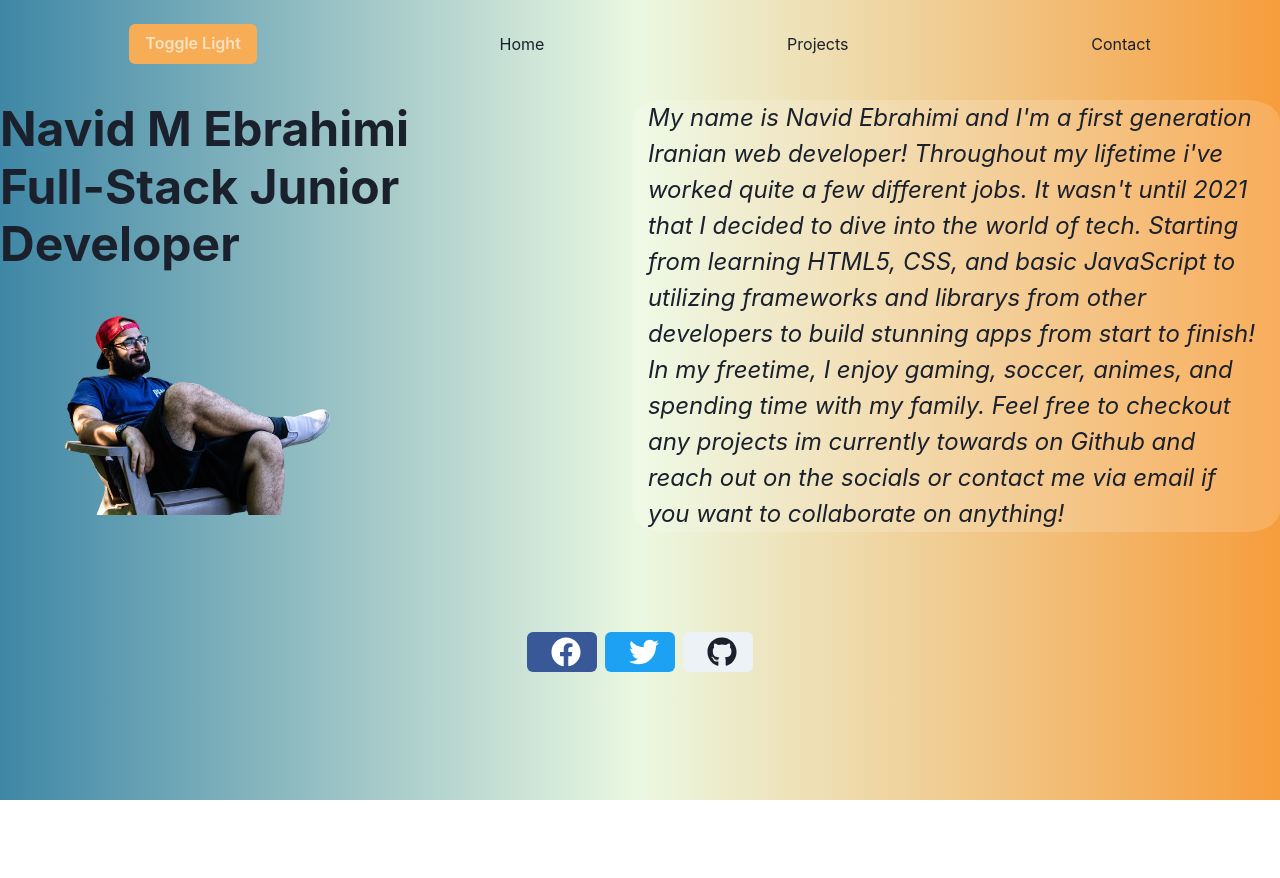
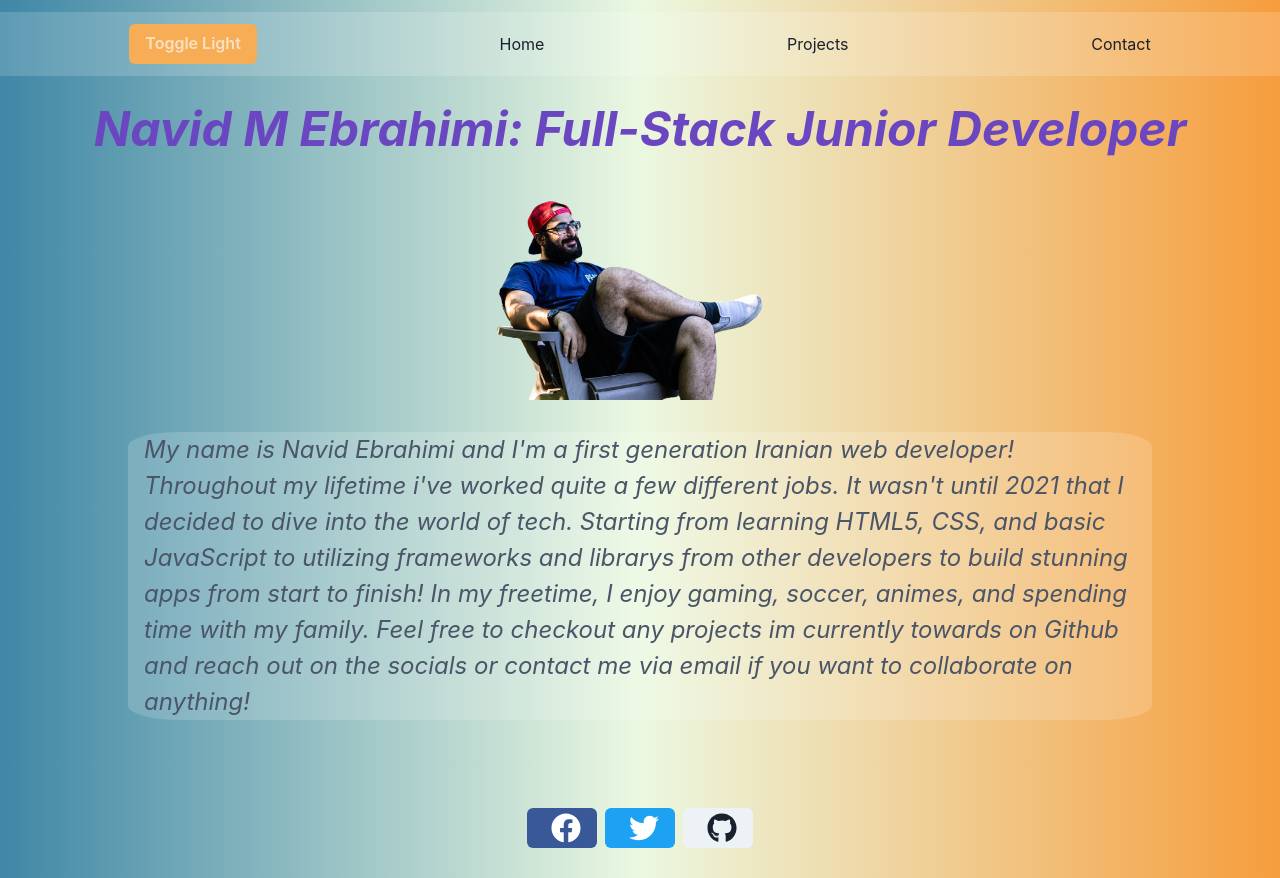
Before and after one commit to nme22/next-portfolio, a Next.js app in the folder portfolio/: page / in a window 1280 px wide. Before the commit the page ends 800 px from the top, so only its background shows below. Built offline with nearby package versions, Linux system fonts and the light colour scheme.

Commit message:
save for the night

```diff
--- a/portfolio/components/Navbar.js
+++ b/portfolio/components/Navbar.js
@@ -2,11 +2,12 @@ import { HStack, Button, useColorMode, Box, Text } from '@chakra-ui/react';
 import { useColorModeValue } from '@chakra-ui/color-mode';
 import Link from 'next/link';
 import { FaReact } from 'react-icons/fa';
+import { withTheme } from '@emotion/react';
 
 const PortNavbar = () => {
   const { colorMode, toggleColorMode } = useColorMode();
 
-  const bg = useColorModeValue('#FF5F1F', '#00FFFF');
+  const bg = useColorModeValue('whiteAlpha.300', 'gray.700');
   const color = useColorModeValue('whiteAlpha.700', 'gray.700');
   return (
     <HStack
@@ -15,6 +16,7 @@ const PortNavbar = () => {
       p={3}
       justifyContent="space-around"
       w={{ base: '100%', md: '100%', lg: '100%' }}
+      bg={bg}
     >
       <Button
         onClick={toggleColorMode}
--- a/portfolio/pages/index.js
+++ b/portfolio/pages/index.js
@@ -3,7 +3,8 @@ import { useColorModeValue } from '@chakra-ui/color-mode';
 
 export default function Home() {
   const bg = useColorModeValue('whiteAlpha.300', 'gray.600');
-  const color = useColorModeValue('');
+  const color = useColorModeValue('gray.600', 'orange.300');
+  const headingColor = useColorModeValue('purple.600', 'gray.600');
   return (
     <Box
       w={{ base: '80%', md: '90%', lg: '100%' }}
@@ -17,12 +18,10 @@ export default function Home() {
         w={{ base: '80%', md: '90%', lg: '100%' }}
         h={{ base: '80%', md: '100%', lg: '100%' }}
       >
-        <Heading fontSize="48px" fontStyle="normal">
-          Navid M Ebrahimi
-          <br />
-          Full-Stack Junior Developer{' '}
+        <Heading fontSize="48px" fontStyle="oblique" color={headingColor}>
+          Navid M Ebrahimi: Full-Stack Junior Developer{' '}
         </Heading>
-        <Container>
+        <Box>
           <Image
             src="/youngshwap.png"
             alt="picture of a male with a beard"
@@ -31,8 +30,8 @@ export default function Home() {
             h={250}
             w={350}
           />
-        </Container>
-      </VStack>{' '}
+        </Box>
+
         <Container
           maxW="container.lg"
           bg={bg}
@@ -42,8 +41,7 @@ export default function Home() {
           h={{ base: '80%', md: '90%', lg: '100%' }}
           justifyContent="center"
         >
-        <VStack>
-          <Text fontSize="24px" fontStyle="oblique">
+          <Text fontSize="24px" fontStyle="oblique" color={color}>
             My name is Navid Ebrahimi and I'm a first generation Iranian web
             developer! Throughout my lifetime i've worked quite a few different
             jobs. It wasn't until 2021 that I decided to dive into the world of
@@ -55,8 +53,8 @@ export default function Home() {
             on the socials or contact me via email if you want to collaborate on
             anything!
           </Text>
+        </Container>
       </VStack>
-      </Container>
     </Box>
   );
 }
```
Lines whose indentation alone changed are shown as unchanged.
